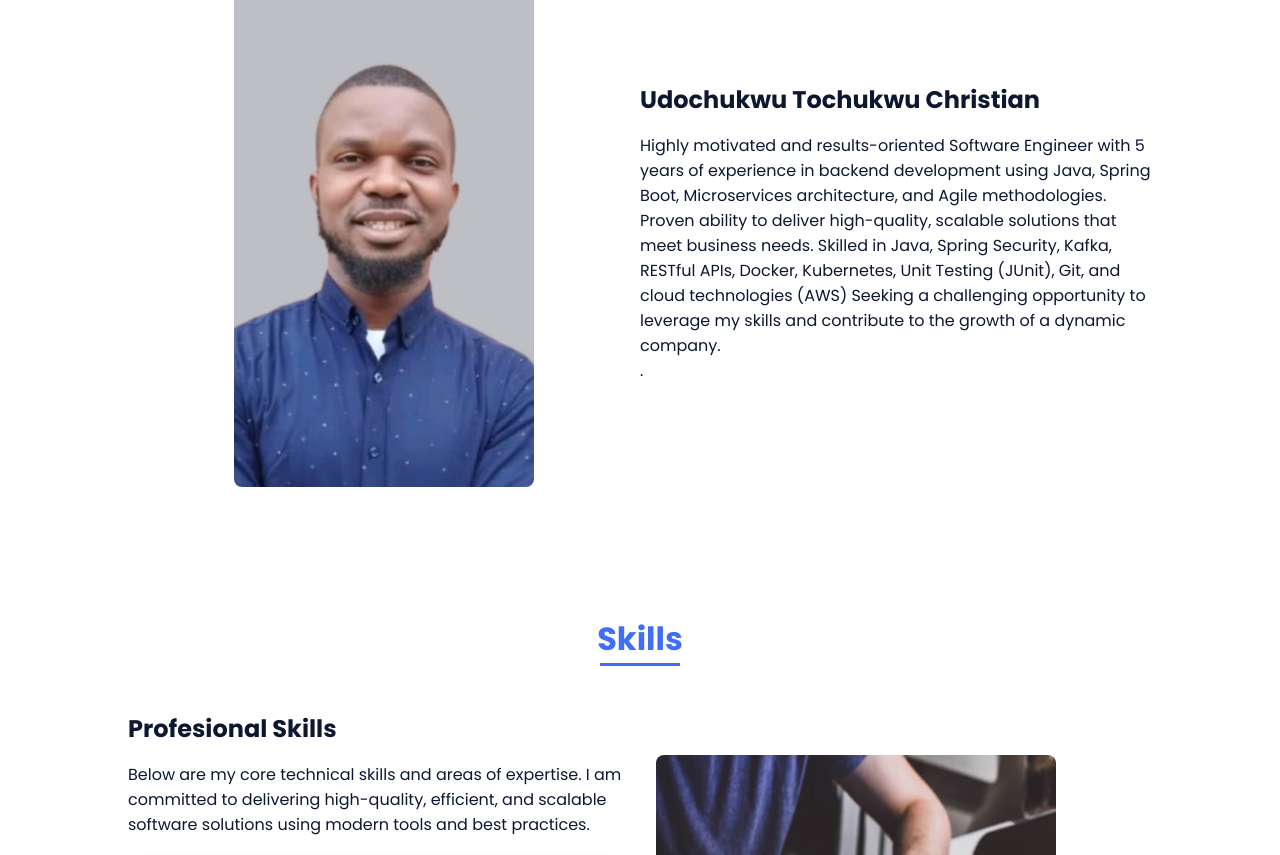
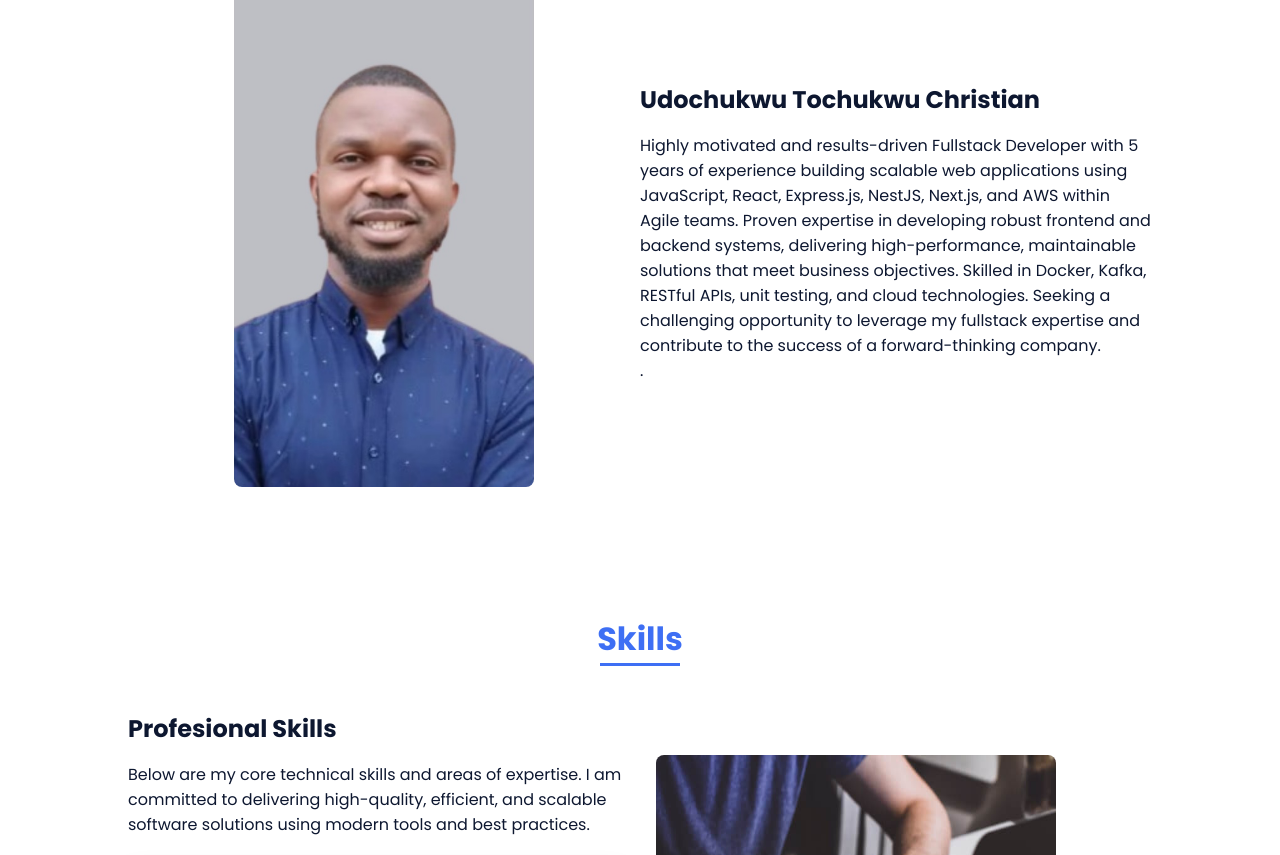
Before and after one commit to Tochukwu1159/portfolio, a plain HTML site: page index.html in a window 1280 px wide. Shown: the part 920-1775 px from the top of the page. Drawn offline with nearby package versions, Linux system fonts and the light colour scheme.

Commit message:
my portfolio

```diff
--- a/index.html
+++ b/index.html
@@ -81,13 +81,7 @@
 
                     <div>
                         <h2 class="about__subtitle">Udochukwu Tochukwu Christian</h2>
-                        <p class="about__text"> Highly motivated and results-oriented Software Engineer with 5 years of experience
-                            in backend development using Java, Spring Boot, Microservices architecture, and
-                             Agile methodologies. Proven ability to deliver high-quality, scalable solutions that
-                            meet business needs. Skilled in Java, Spring Security, Kafka, RESTful APIs, Docker,
-                             Kubernetes, Unit Testing (JUnit), Git, and cloud technologies (AWS) Seeking a
-                            challenging opportunity to leverage my skills and contribute to the growth of a
-                             dynamic company.
+                        <p class="about__text"> Highly motivated and results-driven Fullstack Developer with 5 years of experience building scalable web applications using JavaScript, React, Express.js, NestJS, Next.js, and AWS within Agile teams. Proven expertise in developing robust frontend and backend systems, delivering high-performance, maintainable solutions that meet business objectives. Skilled in Docker, Kafka, RESTful APIs, unit testing, and cloud technologies. Seeking a challenging opportunity to leverage my fullstack expertise and contribute to the success of a forward-thinking company.
                             </p>.</p>
                     </div>
                 </div>
```
